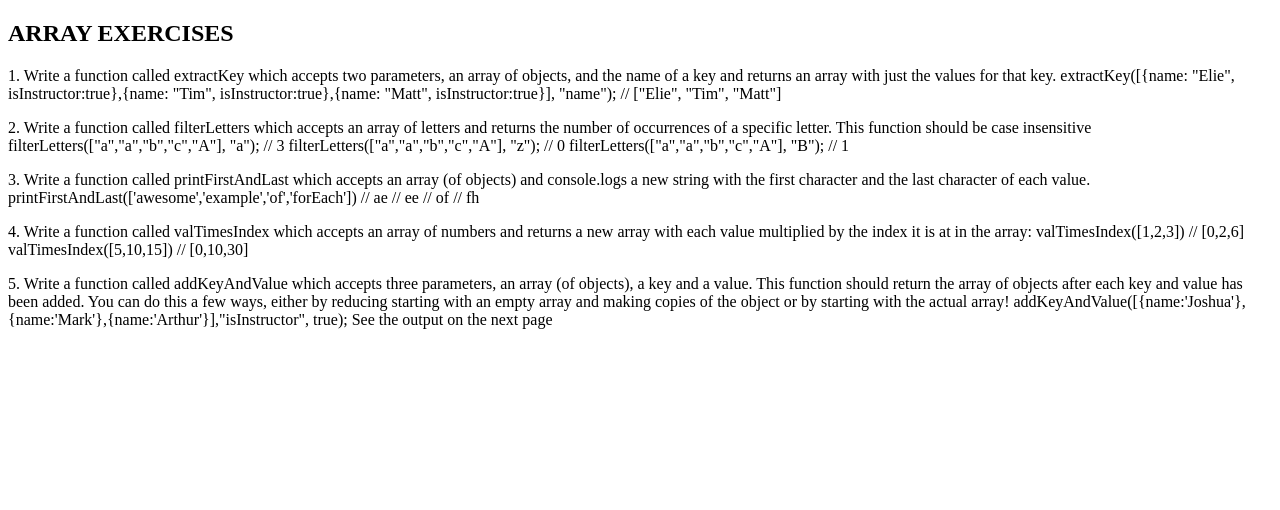
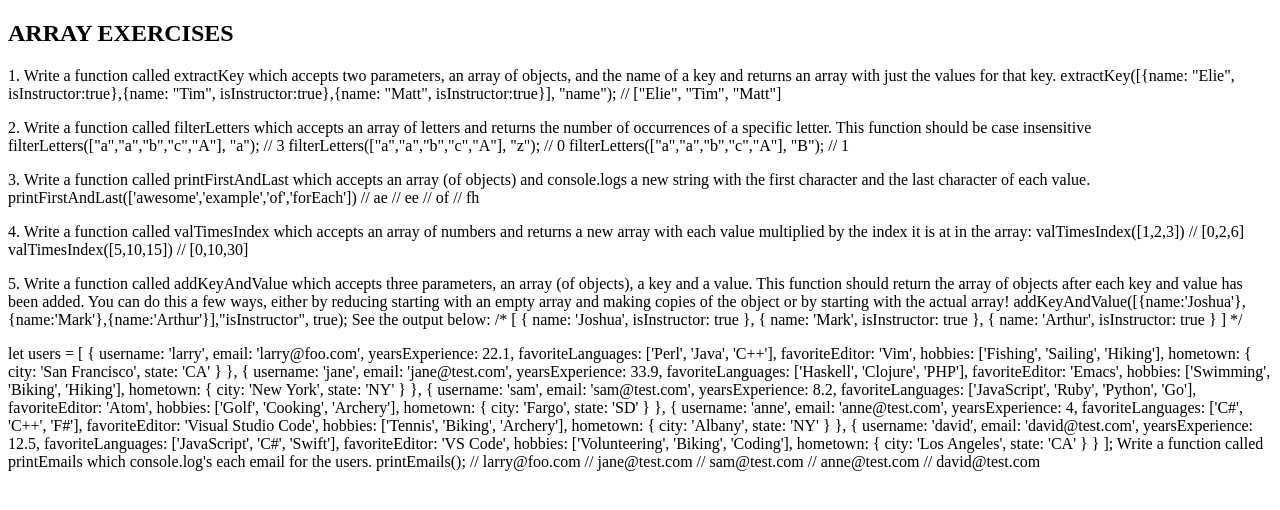
Before and after one commit to AElozinoLopez/javascript-array-assignment, a plain HTML site: page index.html in a window 1280 px wide. Drawn offline with Linux system fonts and the light colour scheme.

Commit message:
Added more exercises

```diff
--- a/index.html
+++ b/index.html
@@ -47,9 +47,100 @@
         actual array!
         addKeyAndValue([{name:'Joshua'},{name:'Mark'},{name:'Arthur'}],"isInstructor", true);
 
-        See the output on the next page
+        See the output below:
 
+                /*
+        [
+            {
+                name: 'Joshua',
+                isInstructor: true
+            },
+            {
+                name: 'Mark',
+                isInstructor: true
+            },
+            {
+                name: 'Arthur',
+                isInstructor: true
+            }
+        ]
+        */
     </p>
-    <script src="array.js"></script>
-</body>
-</html>
+
+    <p>
+        let users = [
+        {
+            username: 'larry',
+            email: 'larry@foo.com',
+            yearsExperience: 22.1,
+            favoriteLanguages: ['Perl', 'Java', 'C++'],
+            favoriteEditor: 'Vim',
+            hobbies: ['Fishing', 'Sailing', 'Hiking'],
+            hometown: {
+            city: 'San Francisco',
+            state: 'CA'
+            }
+        },
+        {
+            username: 'jane',
+            email: 'jane@test.com',
+            yearsExperience: 33.9,
+            favoriteLanguages: ['Haskell', 'Clojure', 'PHP'],
+            favoriteEditor: 'Emacs',
+            hobbies: ['Swimming', 'Biking', 'Hiking'],
+            hometown: {
+            city: 'New York',
+            state: 'NY'
+            }
+        },
+        {
+            username: 'sam',
+            email: 'sam@test.com',
+            yearsExperience: 8.2,
+            favoriteLanguages: ['JavaScript', 'Ruby', 'Python', 'Go'],
+            favoriteEditor: 'Atom',
+            hobbies: ['Golf', 'Cooking', 'Archery'],
+            hometown: {
+            city: 'Fargo',
+            state: 'SD'
+            }
+        },
+        {
+            username: 'anne',
+            email: 'anne@test.com',
+            yearsExperience: 4,
+            favoriteLanguages: ['C#', 'C++', 'F#'],
+            favoriteEditor: 'Visual Studio Code',
+            hobbies: ['Tennis', 'Biking', 'Archery'],
+                hometown: {
+                city: 'Albany',
+                state: 'NY'
+                }
+            },
+            {
+                username: 'david',
+                email: 'david@test.com',
+                yearsExperience: 12.5,
+                favoriteLanguages: ['JavaScript', 'C#', 'Swift'],
+                favoriteEditor: 'VS Code',
+                hobbies: ['Volunteering', 'Biking', 'Coding'],
+                hometown: {
+                city: 'Los Angeles',
+                state: 'CA'
+                }
+            }
+            ];
+
+            Write a function called printEmails which console.log's each email for the users.
+            printEmails();
+            // larry@foo.com
+            // jane@test.com
+            // sam@test.com
+            // anne@test.com
+            // david@test.com
+
+
+            </p>
+            <script src="array.js"></script>
+        </body>
+        </html>
```
